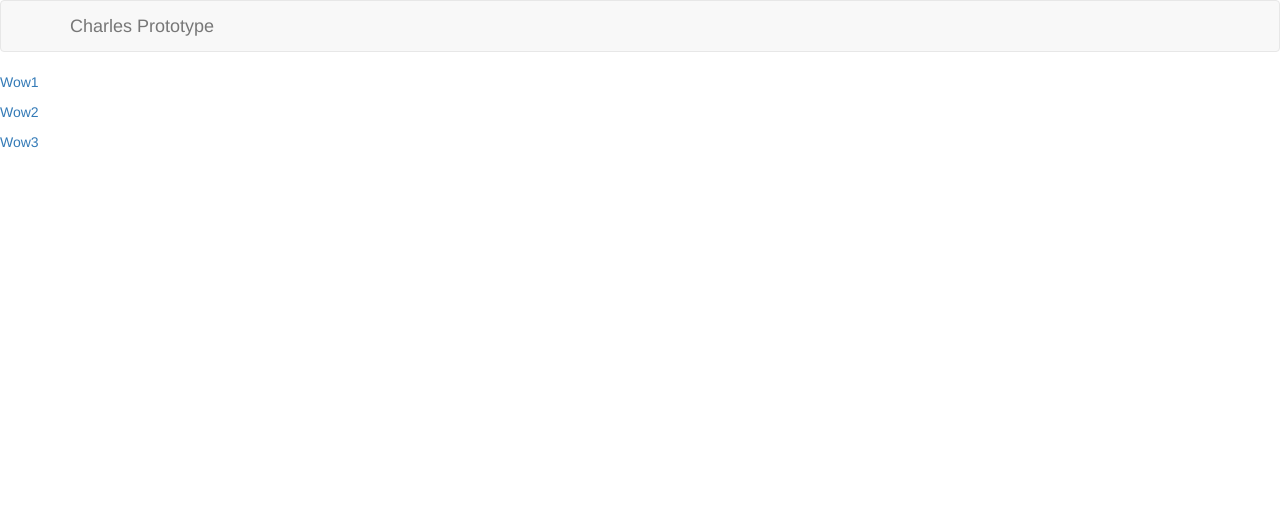
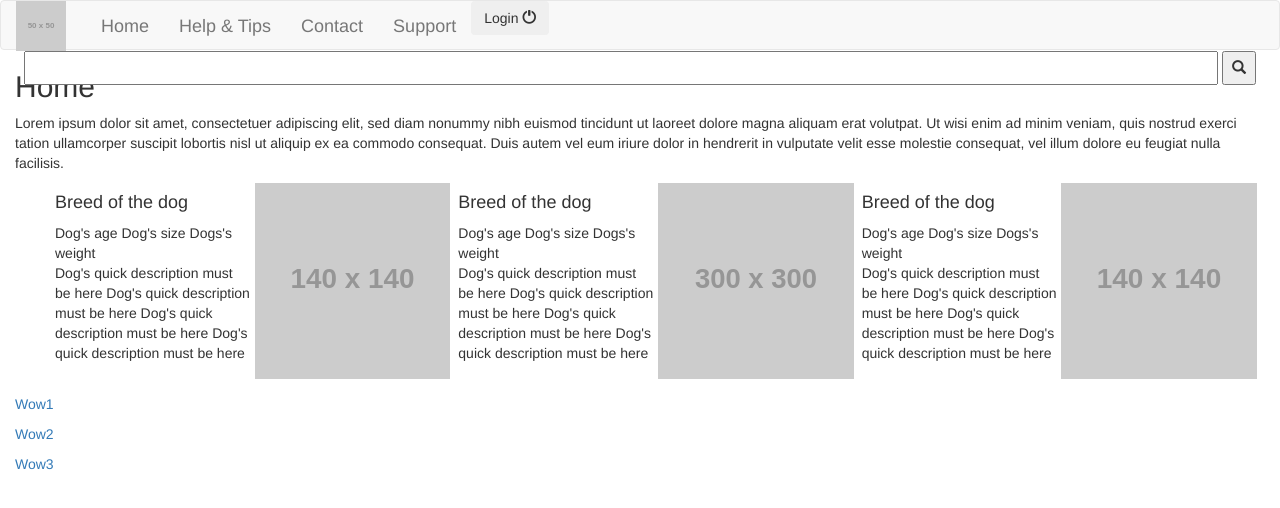
Before and after one commit to caioverissimo/charles-proto, a website: page app/index.html at #!/home in a window 1280 px wide. Drawn offline with nearby package versions, Linux system fonts and the light colour scheme; some packages are replaced by stand-ins of ours; placeholder pictures from the web are drawn by us.

Commit message:
initialize home

```diff
--- a/app/app.css
+++ b/app/app.css
@@ -1 +1,154 @@
-/* app.css
+/* module name */
+
+/* styles code goes here*/
+
+
+/* ---------------------------------------------------- */
+
+/* c-navigation */
+
+.c-navigation {
+  display: none;
+}
+
+@media screen and (min-width: 1280px) {
+  .c-navigation {
+    display: block;
+  }
+}
+
+
+
+/* ---------------------------------------------------- */
+
+
+
+/* c-searchBar */
+
+.c-searchBar {
+  width: auto;
+  position: absolute;
+  top: 0;
+  left: 50px;
+  right: 50px;
+  padding: 8px;
+}
+
+  @media screen and (min-width: 1280px) {
+    .c-searchBar {
+      position: initial;
+    }
+  }
+
+.c-searchBar__field {
+  width: calc(100% - 38px);
+  height: 34px;
+}
+
+.c-searchBar__button {
+  width: 34px;
+  height: 34px;
+}
+
+
+/* ---------------------------------------------------- */
+
+
+
+/* u-layout */
+
+.u-layout__row {
+	width: 100%;
+	display: inline-block;
+}
+
+.u-layout__container {
+	width: 100%;
+	display: block;
+	margin: 0 auto;
+}
+
+@media screen and (min-width: 1280px) {
+	.u-layout__container {
+  	max-width: 1280px;
+    padding-right: 15px;
+    padding-left: 15px;
+  }
+}
+
+
+/* ---------------------------------------------------- */
+
+
+
+/* c-header */
+.c-header {
+  position: relative;
+  height: 50px;
+}
+
+@media screen and (min-width: 1280px) {
+  .c-header {
+    height: 50px;
+  }
+}
+
+.c-header__logo {
+	float: left;
+	margin-right: 20px;
+}
+
+.c-header__menuTrigger {
+  width: 50px;
+  height: 50px;
+  float: right;
+  display: block;
+}
+
+@media screen and (min-width: 1280px) {
+  .c-header__menuTrigger {
+    display: none;
+  }
+}
+
+
+
+
+/* ---------------------------------------------------- */
+
+
+
+/* c-searchList */
+
+.c-searchList {
+	width: 100%;
+	display: inline-block;
+	list-style: none;
+}
+
+.c-searchList__item {
+	width: 100%;
+	float: left;
+}
+  @media screen and (min-width: 1280px) {
+    .c-searchList__item {
+      width: 33%;
+      float: left;
+      margin-right: 0.3333%;
+    }
+  }
+
+.c-searchList__description,
+.c-searchList__picture {
+	width: 49%;
+	float: left;
+	margin-right: 1%;
+}
+
+.c-searchList__picture img {
+	width: 100%;
+}
+
+
+
+/* ---------------------------------------------------- */
--- a/app/app.js
+++ b/app/app.js
@@ -22,14 +22,28 @@
         // HOME STATES AND NESTED VIEWS ========================================
         .state('home', {
             url: '/home',
-            templateUrl: 'layout/partial-test.html'
+            views: {
+              'header': {
+                templateUrl: 'layout/header.html'
+              },
+              'content': {
+                templateUrl: 'layout/home.html'
+              }
+            }
         })
 
         // ABOUT PAGE AND MULTIPLE NAMED VIEWS =================================
-        .state('a1', {
-            url: '/a1',
-            templateUrl: 'layout/partial-test2.html'
-        });
+        .state('help-and-tips', {
+            url: '/help-and-tips',
+            views: {
+              'header': {
+                templateUrl: 'layout/header.html'
+              },
+              'content': {
+                templateUrl: 'layout/help-and-tips.html'
+              }
+            }
+        })
 
          // use the HTML5 History API
         $locationProvider.html5Mode(true);
--- a/app/index.html
+++ b/app/index.html
@@ -5,6 +5,7 @@
   <meta charset="utf-8">
   <meta name="description" content="">
   <meta name="author" content="">
+  <meta name="viewport" content="width=device-width, initial-scale=1.0">
 
   <base href="/">
 
@@ -16,15 +17,10 @@
 </head>
 
 <body ng-app="charlesProto">
-  <nav class="navbar navbar-default">
-    <div class="container">
-      <div class="navbar-header">
-        <a class="navbar-brand">Charles Prototype</a>
-      </div>
-    </div>
-  </nav>
 
-  <div ui-view>Hello, world!</div>
+  <div ui-view="header"></div>
+
+  <div ui-view="content">Hello, world!</div>
 
     <!--angular and ui-router-->
   <script src="https://ajax.googleapis.com/ajax/libs/angularjs/1.5.5/angular.min.js"></script>
--- /dev/null
+++ b/app/layout/header.html
@@ -0,0 +1,42 @@
+<nav class="navbar navbar-default c-header">
+
+  <div class="u-layout__container">
+    <div class="c-header__logo">
+      <img src="http://placehold.it/50x50">
+    </div>
+
+    <div class="navbar-header c-navigation">
+      <a href="/home" class="navbar-brand">
+        Home
+      </a>
+      <a href="/help-and-tips" class="navbar-brand">
+        Help & Tips
+      </a>
+      <a class="navbar-brand">
+        Contact
+      </a>
+      <a class="navbar-brand">
+        Support
+      </a>
+      <button type="button" class="btn">
+        Login
+        <i class="glyphicon glyphicon-off">
+        </i>
+      </button>
+    </div>
+
+    <form class="c-searchBar">
+
+      <input type="text" class="c-searchBar__field">
+      <button class="c-searchBar__button">
+        <i class="glyphicon glyphicon-search">
+        </i>
+      </button>
+    </form>
+
+    <button class="c-header__menuTrigger">
+      <i class="glyphicon glyphicon-align-justify">
+      </i>
+    </button>
+  </div>
+</nav>
--- /dev/null
+++ b/app/layout/home.html
@@ -0,0 +1,89 @@
+<div class="u-layout__container">
+  <h2>Home</h2>
+
+  <section class="presentation">
+    <p>
+      Lorem ipsum dolor sit amet, consectetuer adipiscing elit, sed diam nonummy nibh euismod tincidunt ut laoreet dolore magna aliquam erat volutpat. Ut wisi enim ad minim veniam, quis nostrud exerci tation ullamcorper suscipit lobortis nisl ut aliquip ex ea commodo consequat. Duis autem vel eum iriure dolor in hendrerit in vulputate velit esse molestie consequat, vel illum dolore eu feugiat nulla facilisis.
+    </p>
+  </section>
+
+  <section class="highlights">
+    <ul class="c-searchList">
+      <div class="c-searchList__item">
+        <div class="c-searchList__description">
+          <h4>
+            Breed of the dog
+          </h4>
+          <span>
+            Dog's age
+          </span>
+          <span>
+            Dog's size
+          </span>
+          <span>
+            Dogs's weight
+          </span>
+          <p>
+            Dog's quick description must be here Dog's quick description must be here Dog's quick description must be here Dog's quick description must be here
+          </p>
+        </div>
+        <div class="c-searchList__picture">
+          <img src="http://placehold.it/140x140">
+        </div>
+      </div>
+      <div class="c-searchList__item">
+        <div class="c-searchList__description">
+          <h4>
+            Breed of the dog
+          </h4>
+          <span>
+            Dog's age
+          </span>
+          <span>
+            Dog's size
+          </span>
+          <span>
+            Dogs's weight
+          </span>
+          <p>
+            Dog's quick description must be here Dog's quick description must be here Dog's quick description must be here Dog's quick description must be here
+          </p>
+        </div>
+        <div class="c-searchList__picture">
+          <img src="http://placehold.it/300x300">
+        </div>
+      </div>
+      <div class="c-searchList__item">
+        <div class="c-searchList__description">
+          <h4>
+            Breed of the dog
+          </h4>
+          <span>
+            Dog's age
+          </span>
+          <span>
+            Dog's size
+          </span>
+          <span>
+            Dogs's weight
+          </span>
+          <p>
+            Dog's quick description must be here Dog's quick description must be here Dog's quick description must be here Dog's quick description must be here
+          </p>
+        </div>
+        <div class="c-searchList__picture">
+          <img src="http://placehold.it/140x140">
+        </div>
+      </div>
+    </ul>
+  </section>
+	<p>
+		<a href="/help-and-tips">Wow1</a>
+  </p>
+	<p>
+		<a href="/a2">Wow2</a>
+  </p>
+	<p>
+		<a href="/a3">Wow3</a>
+  </p>
+</div>
--- a/app/layout/partial-test.html
+++ /dev/null
@@ -1,11 +0,0 @@
-<div>
-	<p>
-		<a href="/a1">Wow1</a>
-  </p>
-	<p>
-		<a href="/a2">Wow2</a>
-  </p>
-	<p>
-		<a href="/a3">Wow3</a>
-  </p>
-</div>
```
Also changed, not shown: app/layout/help-and-tips.html (renamed from app/layout/partial-test2.html, +2 -1 lines).
